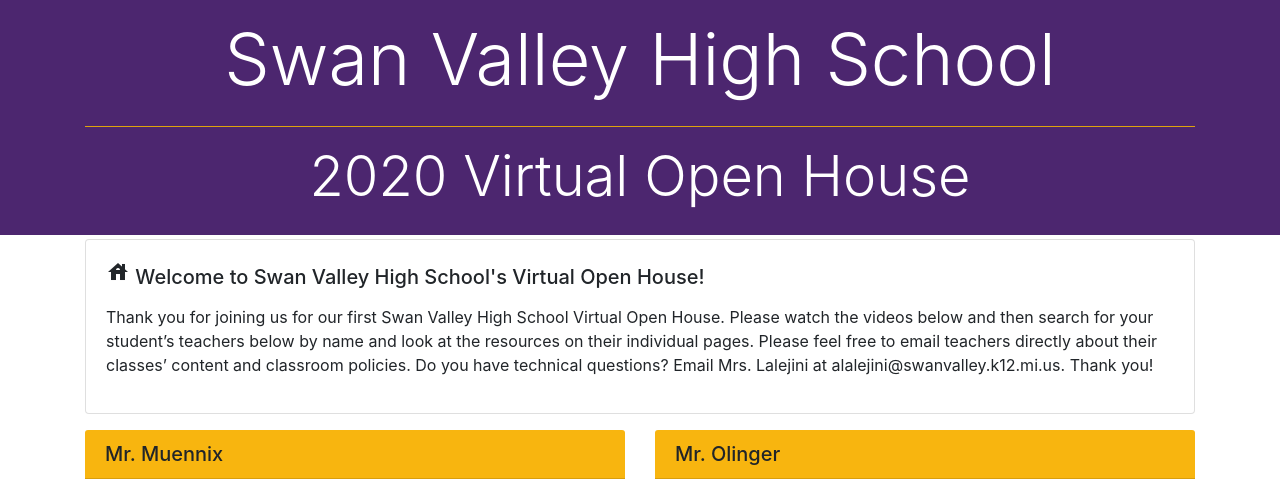
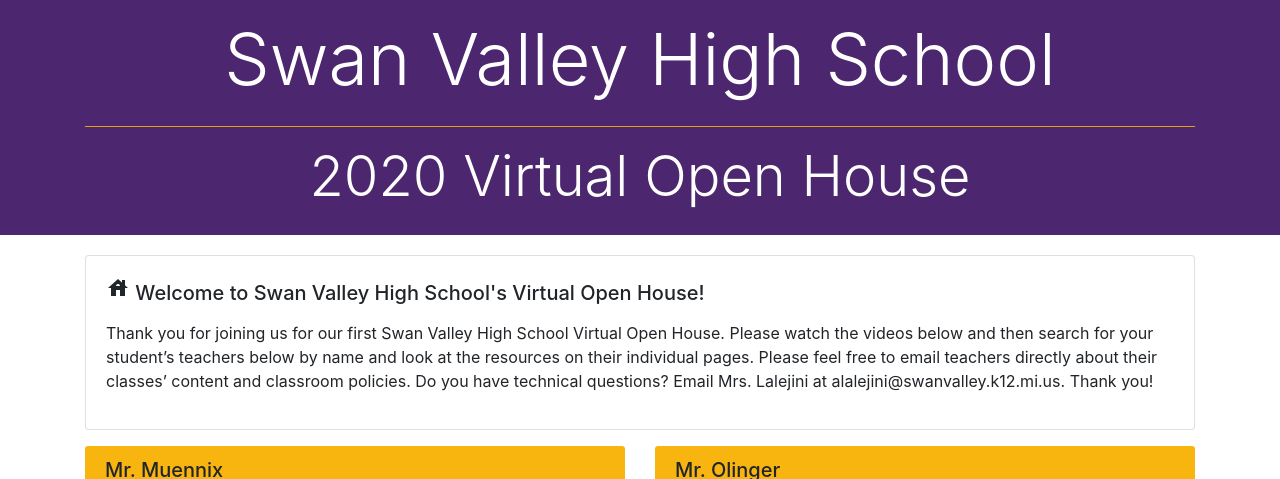
Before and after one commit to amlalejini/svhs-open-house-tri2-2021, a Jekyll site: the page built from index.md, in a window 1280 px wide. Shown: the top 479 px of the page. Built offline with Jekyll 4.4.1, drawn with Linux system fonts in a browser that asks for light colours; grey boxes are pictures that could not be loaded.

Commit message:
tweak spacing on landing layout

```diff
--- a/_layouts/landing.html
+++ b/_layouts/landing.html
@@ -17,7 +17,7 @@ layout: default
 
 <div class="container">
 
-  <div class="row pb-3">
+  <div class="row py-3">
     <div class="col">
       <div class="card">
         <div class="card-body">
@@ -124,7 +124,7 @@ layout: default
   </div>
 
   <!-- teacher directory -->
-  <div class="row">
+  <div class="row pb-3">
     <div class="col">
       <div class="card border-0 landing-card">
         <div class="card-header">
```
